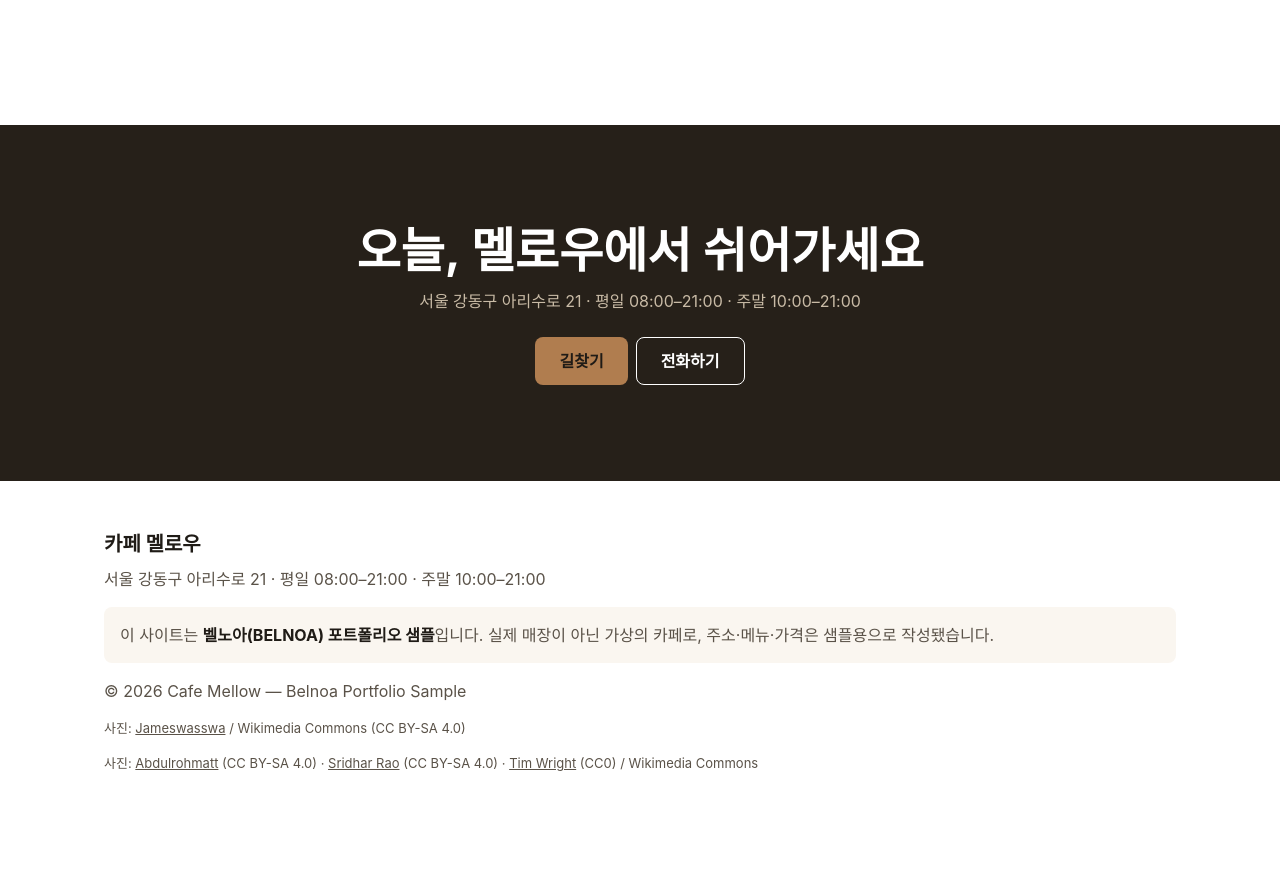
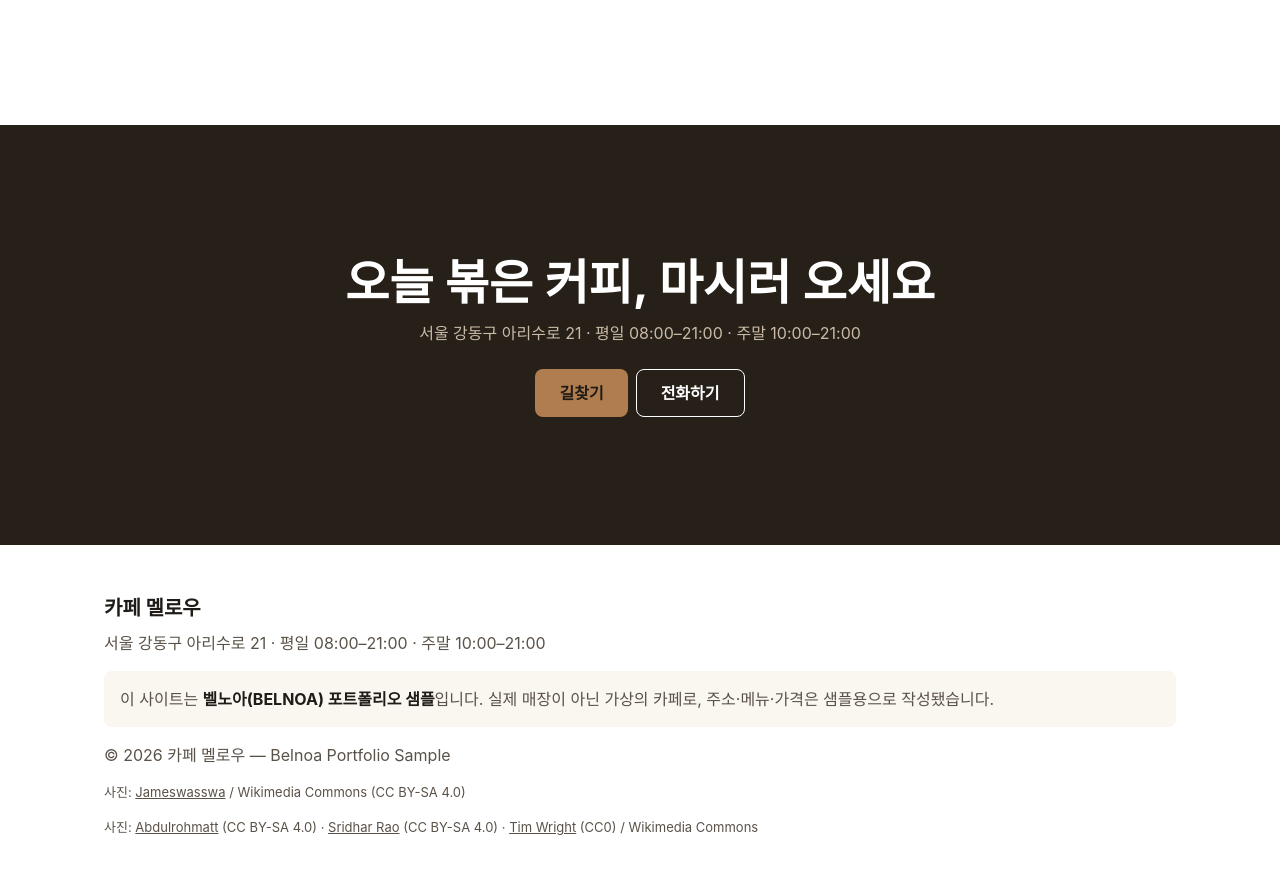
Before and after one commit to blingat/belnoa-samples, a plain HTML site: page cafe-mellow/index.html in a window 1280 px wide. Shown: the part 4990-5864 px from the top of the page. Before the commit the page ends 5812 px from the top, so only its background shows below. Drawn offline with Linux system fonts and the light colour scheme; a web font is replaced by a local one.

Commit message:
카페 멜로우 G2C: 최종 CTA 교체 — '오늘 볶은 커피, 마시러 오세요' 카피형 제목, 소개와 같은 다크(#262019) 책갈피 구조, 데스크톱 패딩 128px로 C-5 충족, 푸터 © 상호 표기를 본문(카페 멜로우)에 맞춤

```diff
--- a/cafe-mellow/index.html
+++ b/cafe-mellow/index.html
@@ -197,10 +197,10 @@
     </div>
   </section>
 
-  <!-- ===== SECTION: final CTA (다크 + 대형 흰색 헤드라인) ===== -->
+  <!-- ===== SECTION: final CTA (G2C — 소개와 같은 다크 책갈피 구조 + 카피형 제목 '오늘 볶은 커피, 마시러 오세요') ===== -->
   <section class="section final-cta">
     <div class="container">
-      <h2 class="final-title reveal">오늘, 멜로우에서 쉬어가세요</h2>
+      <h2 class="final-title reveal">오늘 볶은 커피, 마시러 오세요</h2>
       <p class="final-sub">서울 강동구 아리수로 21 · 평일 08:00–21:00 · 주말 10:00–21:00</p>
       <div class="hero-actions final-actions">
         <a class="btn btn-wood" href="https://map.naver.com/p/search/%EC%84%9C%EC%9A%B8%20%EA%B0%95%EB%8F%99%EA%B5%AC%20%EC%95%84%EB%A6%AC%EC%88%98%EB%A1%9C%2021" target="_blank" rel="noopener">길찾기</a>
@@ -217,7 +217,7 @@
     <p class="footer-brand">카페 멜로우</p>
     <p class="footer-line">서울 강동구 아리수로 21 · 평일 08:00–21:00 · 주말 10:00–21:00</p>
     <p class="footer-sample">이 사이트는 <strong>벨노아(BELNOA) 포트폴리오 샘플</strong>입니다. 실제 매장이 아닌 가상의 카페로, 주소·메뉴·가격은 샘플용으로 작성됐습니다.</p>
-    <p class="footer-copy">© <span id="year">2026</span> Cafe Mellow — Belnoa Portfolio Sample</p>
+    <p class="footer-copy">© <span id="year">2026</span> 카페 멜로우 — Belnoa Portfolio Sample</p>
     <p class="footer-credit">사진: <a href="https://commons.wikimedia.org/wiki/File:Closer_look_at_the_progress_of_the_coffee_beans_in_the_roasting_machine_as_they_change_color.jpg" target="_blank" rel="noopener">Jameswasswa</a> / Wikimedia Commons (CC BY-SA 4.0)</p>
     <p class="footer-credit">사진: <a href="https://commons.wikimedia.org/wiki/File:Cup_of_coffee_with_latte_art_2016.jpg" target="_blank" rel="noopener">Abdulrohmatt</a> (CC BY-SA 4.0) · <a href="https://commons.wikimedia.org/wiki/File:Coffee_beans_roasted.jpg" target="_blank" rel="noopener">Sridhar Rao</a> (CC BY-SA 4.0) · <a href="https://commons.wikimedia.org/wiki/File:Barista_pouring_milk_(Unsplash).jpg" target="_blank" rel="noopener">Tim Wright</a> (CC0) / Wikimedia Commons</p>
   </div>
--- a/cafe-mellow/style.css
+++ b/cafe-mellow/style.css
@@ -276,6 +276,7 @@ html.js .reveal.in { opacity: 1; transform: none; }
   .instagram { padding: var(--sp-9) 0; } /* P-1 데스크톱 100–140px 구간: 128px */
   .info-grid { display: grid; grid-template-columns: 1fr 1fr; gap: var(--sp-6); align-items: start; }
   .map-slot { margin-top: 0; }
+  .final-cta { padding: var(--sp-9) 0; } /* C-5 데스크톱 ≥120px 구간: 128px (모바일은 .section 기본 64px로 ≥64px 충족) */
   .final-title { font-size: 48px; }
   .sticky-bar { display: none; }
   body { padding-bottom: 0; }
```
Also changed, not shown: cafe-mellow/qa/g2c-390-full.png (added), cafe-mellow/qa/g2c-390-viewport.png (added), 1 other file.
